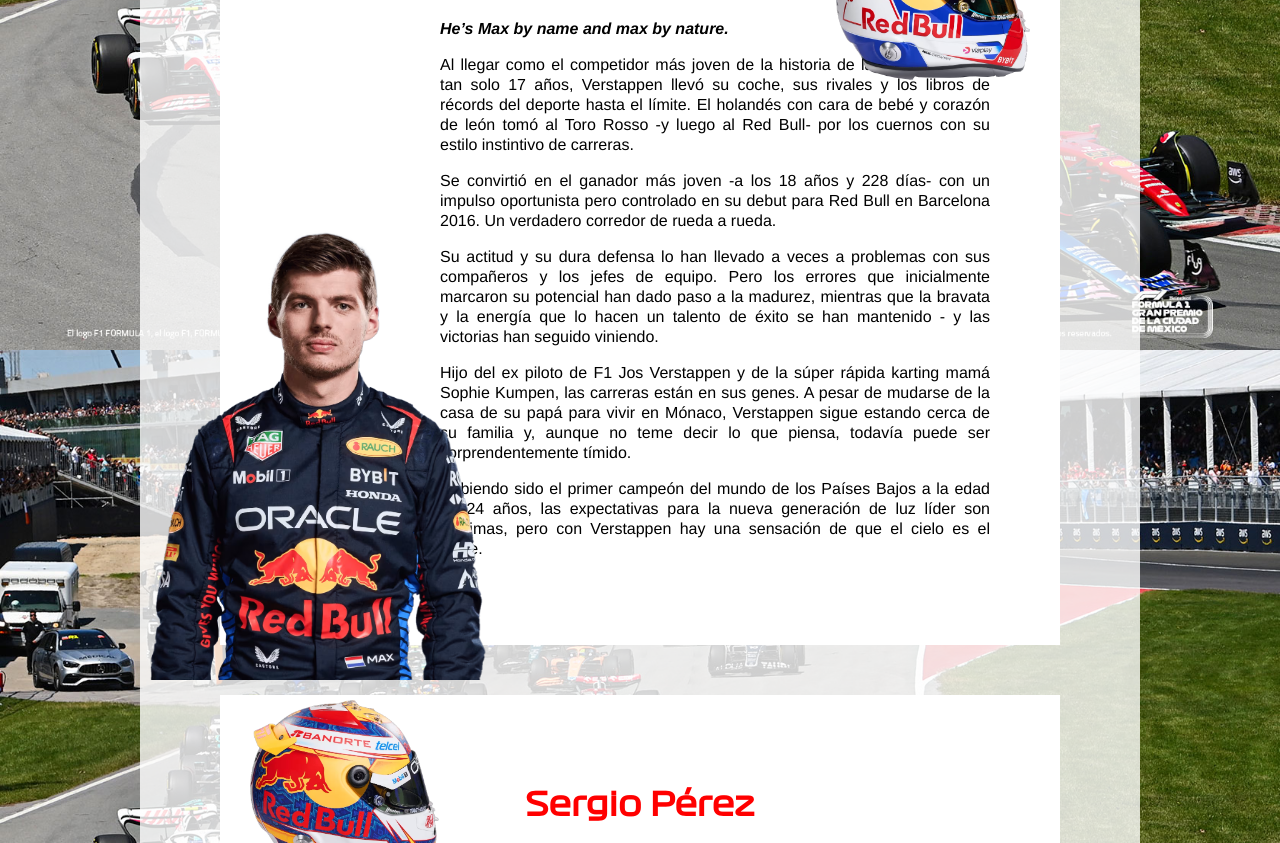
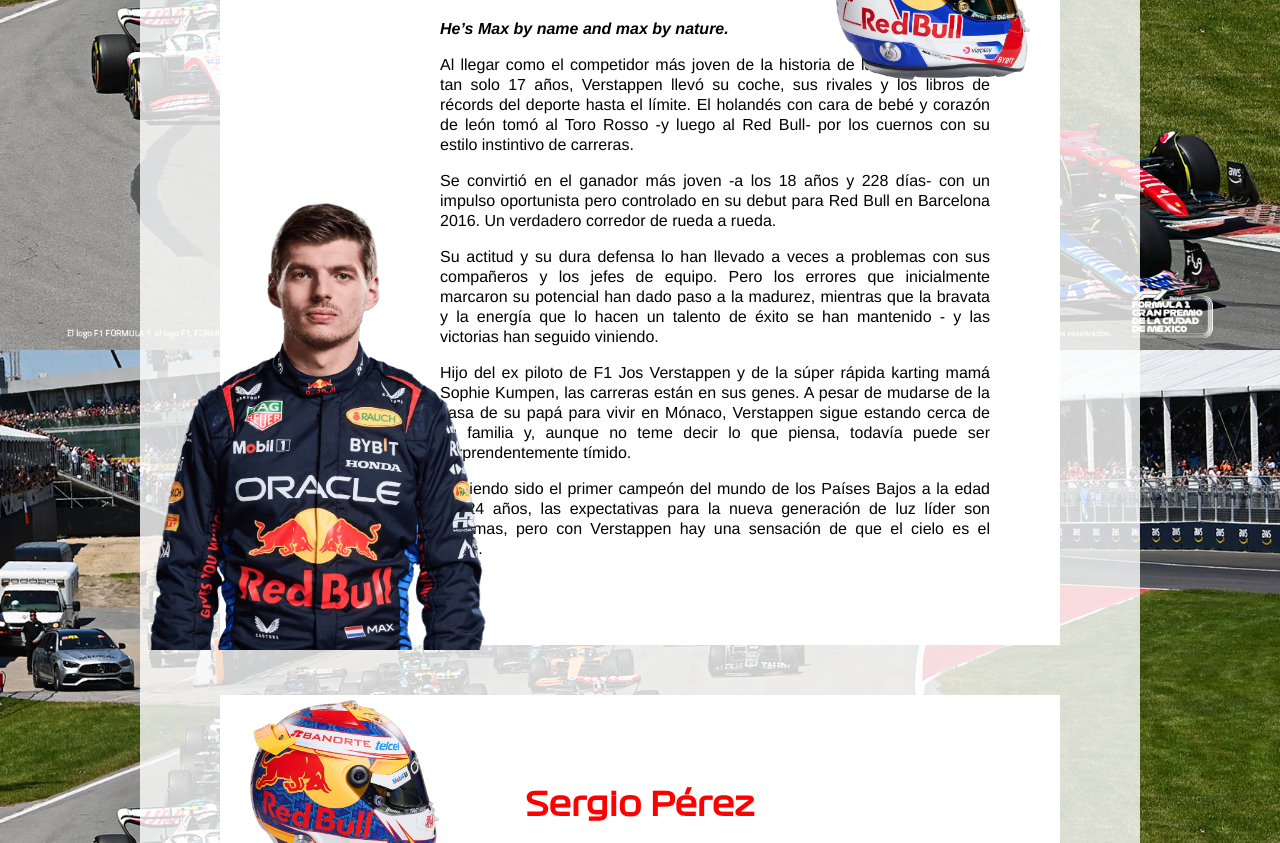
Before and after one commit to ximandarina/formula1, a plain HTML site: page index.html in a window 1280 px wide. Shown: the part 450-1293 px from the top of the page. Drawn offline with Linux system fonts and the light colour scheme; a web font is replaced by a local one.

Commit message:
Update style.css

```diff
--- a/css/style.css
+++ b/css/style.css
@@ -33,7 +33,7 @@
 
 .intromv {font-style: italic; margin-left: 150px}
 .infomv {margin-left: 150px}
-.uno {position: absolute; left: 150px; bottom: -330px}
+.uno {position: absolute; left: 150px; bottom: -300px}
 /*transformaciones*/
 .uno:hover {transform: translateY(-300px); transition: ease 2s}
 /*la transición linear no tiene flexibilización, es decir, la velocidad es constante; ease-in inicia la transformación lentamente y termina a toda velocidad; ease-out inicia la transformación a toda velocidad y termina lentamente; ease-in-out empieza lento, después va rápido y luego lento; ease empieza más rápido de lo que termina. Las transformaciones de rotate y skew se manejan en grados (deg), no en px como translate*/
```
